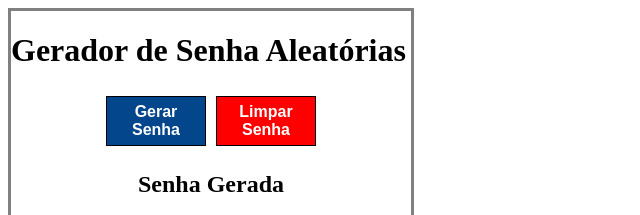
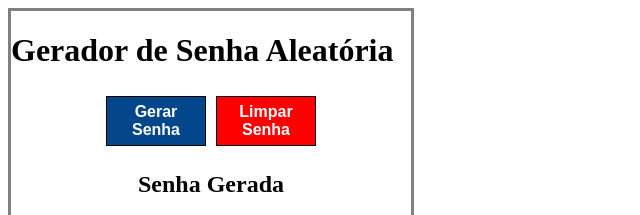
Before and after one commit to kaueleao/Senhas_Aleatorias, a plain HTML site: page index.html in a window 1280 px wide. Shown: the top 215 px of the page, 0-640 px from the left. Drawn offline with nearby package versions, Linux system fonts and the light colour scheme.

Commit message:
Update index.html
Alteração no titulo

```diff
--- a/index.html
+++ b/index.html
@@ -2,14 +2,14 @@
 <html>
     <head>
         <meta charset="UTF-8"/>
-        <title>Gerador de senhas aleatórias</title>
+        <title>Gerador de Senha Aleatória</title>
         <link href="css/estilo.css" rel="stylesheet"/>
         <!--JQUERY CDN: Usado para a criação da mensagem de alerta-->
         <script src="https://code.jquery.com/jquery-3.6.0.min.js" integrity="sha256-/xUj+3OJU5yExlq6GSYGSHk7tPXikynS7ogEvDej/m4=" crossorigin="anonymous"></script>
     </head>
     <body>
 
-        <h1>Gerador de Senha Aleatórias</h1>
+        <h1>Gerador de Senha Aleatória</h1>
         <div id="principal">
             <script src="js/script.js"></script>
             <div id="primeiro">
```
